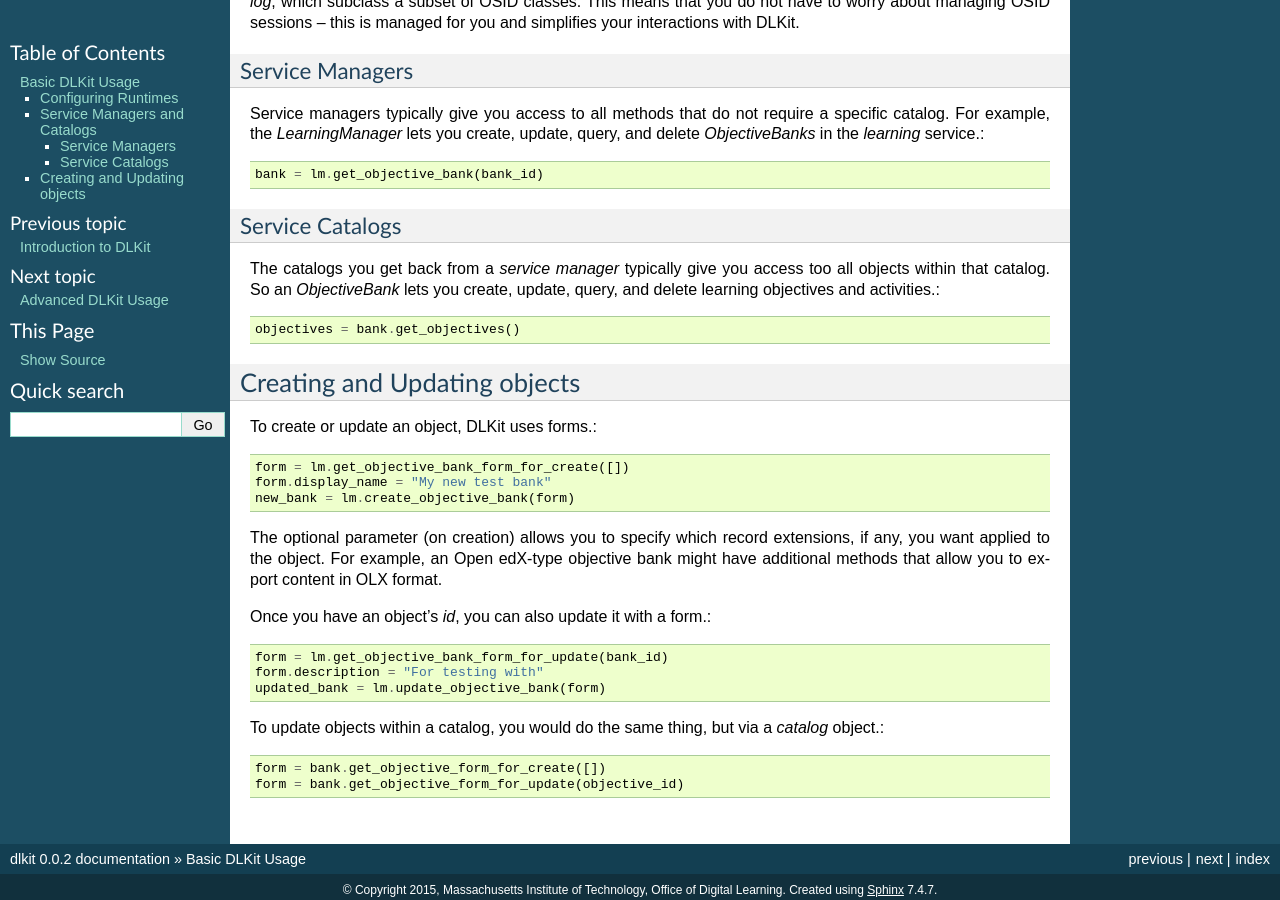
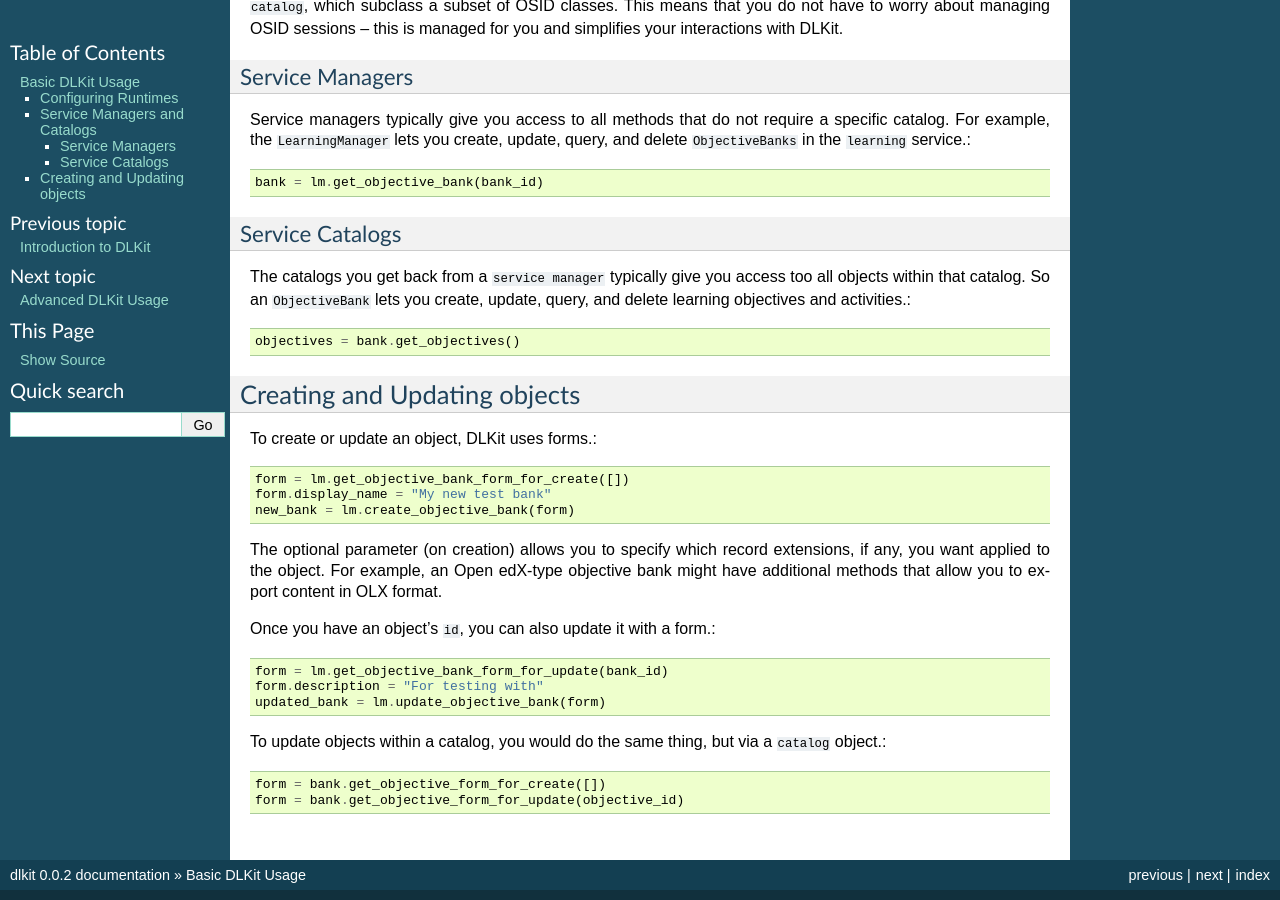
Before and after one commit to birdland/dlkit-doc, a Sphinx documentation site: the page built from source/basic.rst, in a window 1280 px wide and 900 px high, scrolled down 508 px. Built offline with Sphinx 7.4.7, drawn with Linux system fonts in a browser that asks for light colours; pages that are not in the unit, such as notebooks, are missing from menus.

Commit message:
change from italics to code formatting

```diff
--- a/source/advanced.rst
+++ b/source/advanced.rst
@@ -4,14 +4,14 @@ Advanced DLKit Usage
 ====================
 
 Sometimes you may need to use DLKit in a stricter OSID fashion, bypassing the
-`services` convenience methods discussed in :ref:`basic-usage`. To use DLKit
+``services`` convenience methods discussed in :ref:`basic-usage`. To use DLKit
 in a more OSID-y way, you would manually manage the various admin / lookup / etc.
 sessions, from either a service manager or a service catalog.
 
 Currently, the main use case when you would need to manage sessions yourself
 is if you want to look up objects without knowing their catalog IDs. For example,
-you have an `objective_id` but not the `objective_bank_id` and need to grab the
-objective. In the future, we plan to build that capability into the `services`
+you have an ``objective_id`` but not the ``objective_bank_id`` and need to grab the
+objective. In the future, we plan to build that capability into the ``services``
 convenience layer, to reduce the need for manual session management.::
 
     ols = lm.get_objective_lookup_session()
--- a/source/basic.rst
+++ b/source/basic.rst
@@ -11,7 +11,7 @@ runtime.
 Configuring Runtimes
 --------------------
 
-To access `managers` using a runtime, you first need to create
+To access ``managers`` using a runtime, you first need to create
 a user proxy, which wraps the user object and allows DLKit to calculate
 authorizations. You then pass the proxy into the runtime and request managers.::
 
@@ -26,23 +26,23 @@ authorizations. You then pass the proxy into the runtime and request managers.::
 Service Managers and Catalogs
 -----------------------------
 
-In the `services` convenience layer, you typically deal with two objects for each service,
-the `manager` and a `catalog`, which subclass a subset of OSID classes. This means that you
+In the ``services`` convenience layer, you typically deal with two objects for each service,
+the ``manager`` and a ``catalog``, which subclass a subset of OSID classes. This means that you
 do not have to worry about managing OSID sessions -- this is managed for you and simplifies
 your interactions with DLKit.
 
 Service Managers
 ^^^^^^^^^^^^^^^^
 Service managers typically give you access to all methods that do not require a specific
-catalog. For example, the `LearningManager` lets you create, update, query, and delete
-`ObjectiveBanks` in the `learning` service.::
+catalog. For example, the ``LearningManager`` lets you create, update, query, and delete
+``ObjectiveBanks`` in the ``learning`` service.::
 
     bank = lm.get_objective_bank(bank_id)
 
 Service Catalogs
 ^^^^^^^^^^^^^^^^
-The catalogs you get back from a `service manager` typically give you access too
-all objects within that catalog. So an `ObjectiveBank` lets you create, update, query,
+The catalogs you get back from a ``service manager`` typically give you access too
+all objects within that catalog. So an ``ObjectiveBank`` lets you create, update, query,
 and delete learning objectives and activities.::
 
     objectives = bank.get_objectives()
@@ -60,13 +60,13 @@ The optional parameter (on creation) allows you to specify which record extensio
 you want applied to the object. For example, an Open edX-type objective bank might have
 additional methods that allow you to export content in OLX format.
 
-Once you have an object's `id`, you can also update it with a form.::
+Once you have an object's ``id``, you can also update it with a form.::
 
     form = lm.get_objective_bank_form_for_update(bank_id)
     form.description = "For testing with"
     updated_bank = lm.update_objective_bank(form)
 
-To update objects within a catalog, you would do the same thing, but via a `catalog` object.::
+To update objects within a catalog, you would do the same thing, but via a ``catalog`` object.::
 
     form = bank.get_objective_form_for_create([])
     form = bank.get_objective_form_for_update(objective_id)
```
